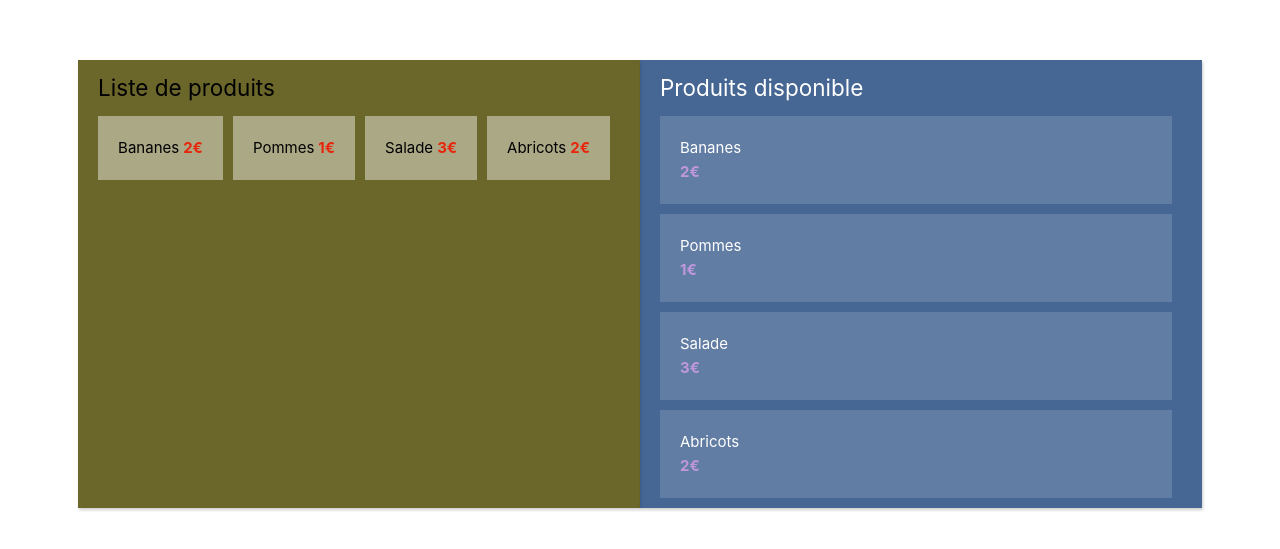
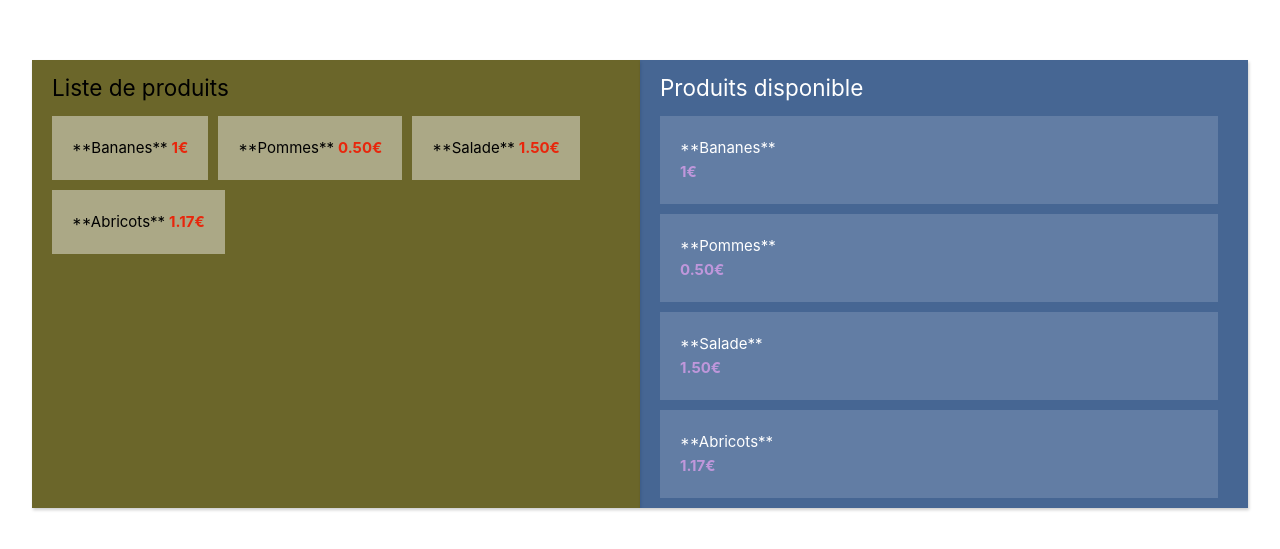
Before and after one commit to GregMarshall999/vuex-tutorial, a Vue app: page / in a window 1280 px wide. Shown: the part 101-650 px from the top of the page. Built offline with nearby package versions, Linux system fonts and the light colour scheme.

Commit message:
getters mauvaise pratique

```diff
--- a/src/components/ProductLister.vue
+++ b/src/components/ProductLister.vue
@@ -3,7 +3,7 @@
         <h2>Liste de produits</h2>
 
         <ul>
-            <li v-for="product in productList">
+            <li v-for="product in listeSoldes">
                 <span class="name">{{ product.name }}</span>
                 <span class="price">{{ product.price }}€</span>
             </li>
@@ -18,6 +18,31 @@ import { useStore } from 'vuex';
 const store = useStore();
 
 const productList = computed(() => store.state.products);
+const listeSoldes = computed(() => {
+    var soldes = store.state.products.map(p => {
+        return {
+            name: `**${p.name}**`,
+            price: parseHalfPrice(p.price)
+        }
+    });
+    return soldes;
+});
+
+const parseHalfPrice = price => {
+    var hp = price / 2;
+
+    if(hp % 1 != 0) {
+        var precision = hp.toPrecision(3)
+
+        if(precision.split('.')[1].length > 2) {
+            return precision.substring(0, precision.split('.')[0].length + 3); //2 + le '.'
+        }
+
+        return precision.toString();
+    }
+
+    return hp;
+};
 
 </script>
 
--- a/src/components/ProductViewer.vue
+++ b/src/components/ProductViewer.vue
@@ -3,7 +3,7 @@
         <h2>Produits disponible</h2>
 
         <ul>
-            <li v-for="product in products">
+            <li v-for="product in viewSoldes">
                 <span class="name">{{ product.name }}</span>
                 <span class="price">{{ product.price }}€</span>
             </li>
@@ -18,6 +18,31 @@ import { useStore } from 'vuex';
 const store = useStore();
 
 const products = computed(() => store.state.products);
+const viewSoldes = computed(() => {
+    var soldes = store.state.products.map(p => {
+        return {
+            name: `**${p.name}**`,
+            price: parseHalfPrice(p.price)
+        }
+    });
+    return soldes;
+});
+
+const parseHalfPrice = price => {
+    var hp = price / 2;
+
+    if(hp % 1 != 0) {
+        var precision = hp.toPrecision(3)
+
+        if(precision.split('.')[1].length > 2) {
+            return precision.substring(0, precision.split('.')[0].length + 3); //2 + le '.'
+        }
+
+        return precision.toString();
+    }
+
+    return hp;
+};
 
 </script>
 
--- a/src/store/index.js
+++ b/src/store/index.js
@@ -5,7 +5,7 @@ const state = {
         { name: 'Bananes', price: 2 },
         { name: 'Pommes', price: 1 },
         { name: 'Salade', price: 3 },
-        { name: 'Abricots', price: 2 }
+        { name: 'Abricots', price: 2.33 }
     ]
 };
 
```
